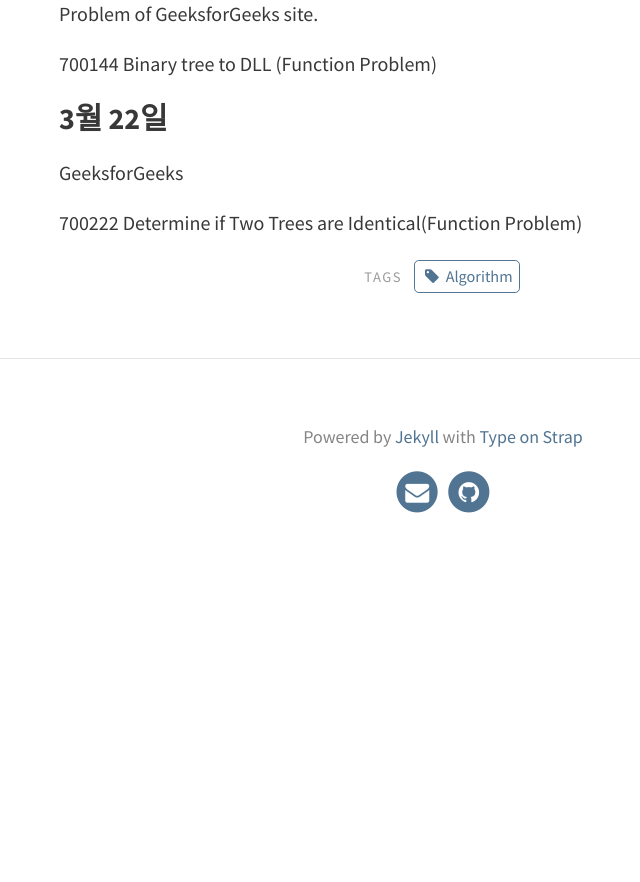
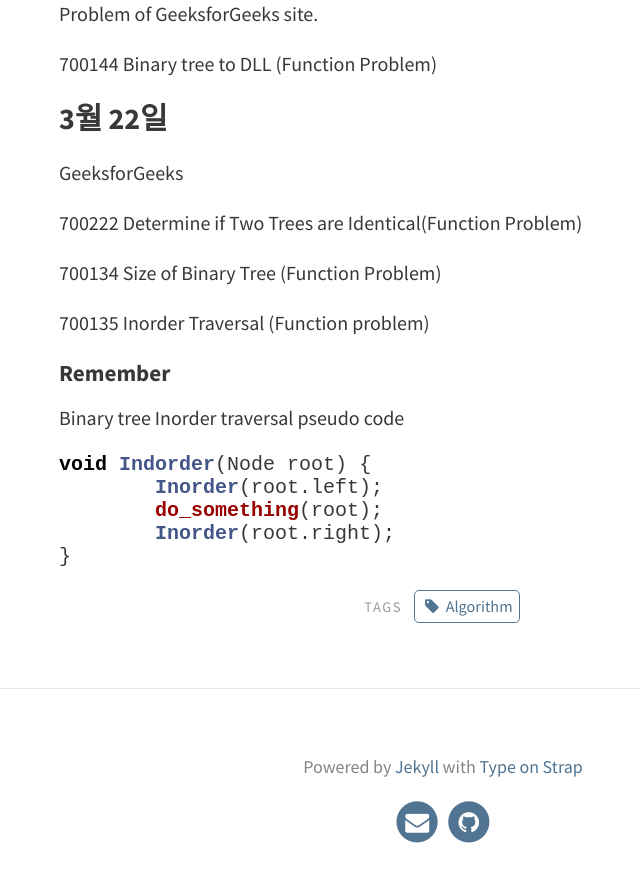
Before and after one commit to kuongee/Gitbook-Resource, a Jekyll site: the page built from _posts/study/2018-03-22-MarchAlgorithm.md, in a window 1280 px wide and 900 px high, scrolled down 654 px. Shown: the top 882 px of the window, without its empty margins (197-837 px from the left). Built offline with Jekyll 4.4.1, drawn with Linux system fonts in a browser that asks for light colours; before the commit the page ends 1252 px from its top, so only the background shows below that.

Commit message:
algorithm

```diff
--- a/_posts/study/2018-03-22-MarchAlgorithm.md
+++ b/_posts/study/2018-03-22-MarchAlgorithm.md
@@ -20,3 +20,19 @@ Problem of GeeksforGeeks site.
 GeeksforGeeks
 
 700222 Determine if Two Trees are Identical(Function Problem)
+
+700134 Size of Binary Tree (Function Problem)
+
+700135 Inorder Traversal (Function problem)
+
+#### Remember
+
+Binary tree Inorder traversal pseudo code
+
+{% highlight js %}
+void Indorder(Node root) {
+	Inorder(root.left);
+	do_something(root);
+	Inorder(root.right);
+}
+{% endhighlight %}
```
